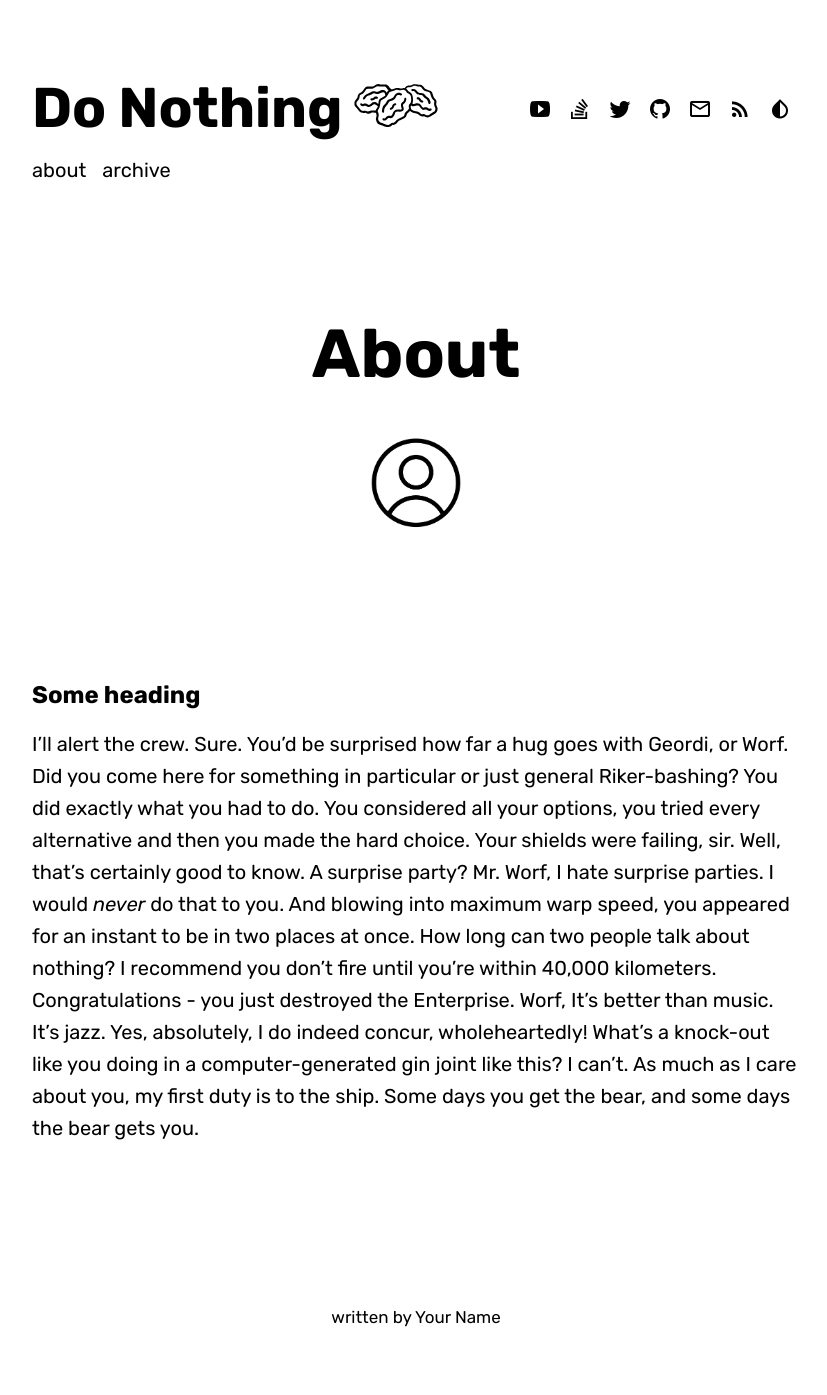
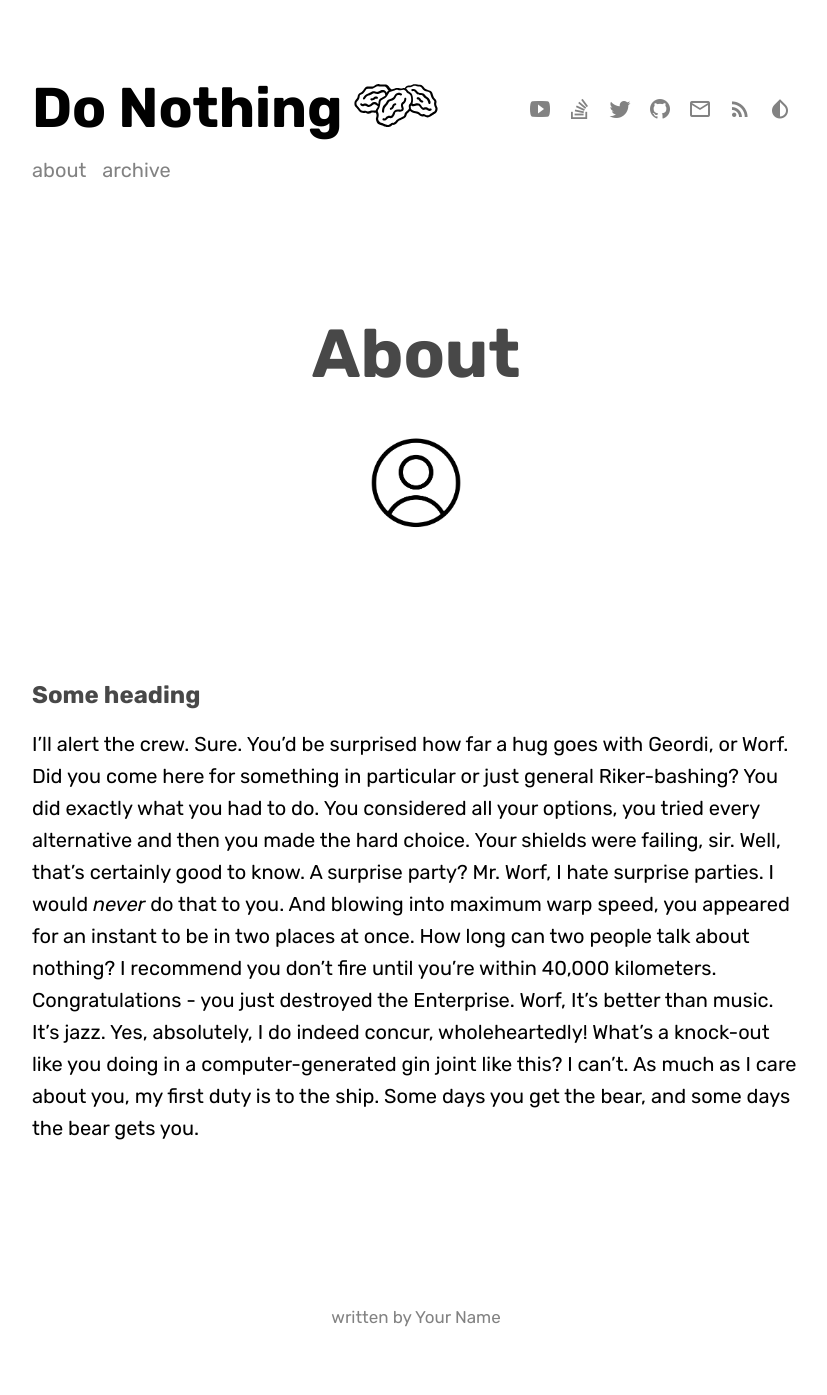
Before and after one commit to DoNothingInvestor/zero-tasking, a Jekyll site: the page built from about.md, in a window 1280 px wide. Shown: the whole page, without its empty margins (224-1051 px from the left). Built offline with Jekyll 4.4.1, drawn with Linux system fonts in a browser that asks for light colours; some web fonts are replaced.

Commit message:
update scss

```diff
--- a/_sass/_base.scss
+++ b/_sass/_base.scss
@@ -11,11 +11,27 @@
   background-color: var(--text-color);
 }
 
+// body {
+//     font-size: $base-font-size;
+//     line-height: $base-line-height;
+//     color: var(--text-color);
+//     background-color: var(--bg-color);
+// }
 body {
-    font-size: $base-font-size;
-    line-height: $base-line-height;
-    color: var(--text-color);
-    background-color: var(--bg-color);
+  font-size: $base-font-size;
+  line-height: $base-line-height;
+    --bg-color: #eee;
+    --text-color: #484848;
+    --text-color-light: #828282;
+    --link-color: #000;
+    --metadata-color: #999;
+    --post-title: #313131;
+    --code-bg-color: #fff;
+    --code-border: #f5f5f5;
+    --table-border-color: #e5e5e5;
+    --table-header-color: #fefefe;
+    --shadow-color: rgba(0, 0, 0, 0.1);
+    --invert-logo-color: invert(0);
 }
 
 .page {
```
